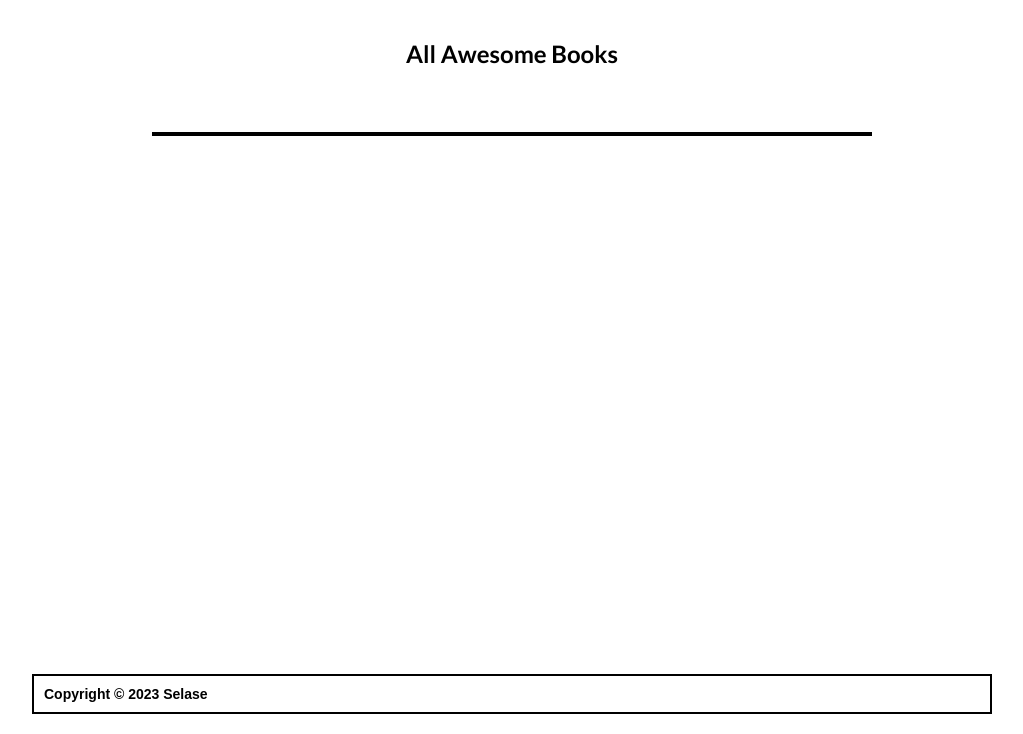
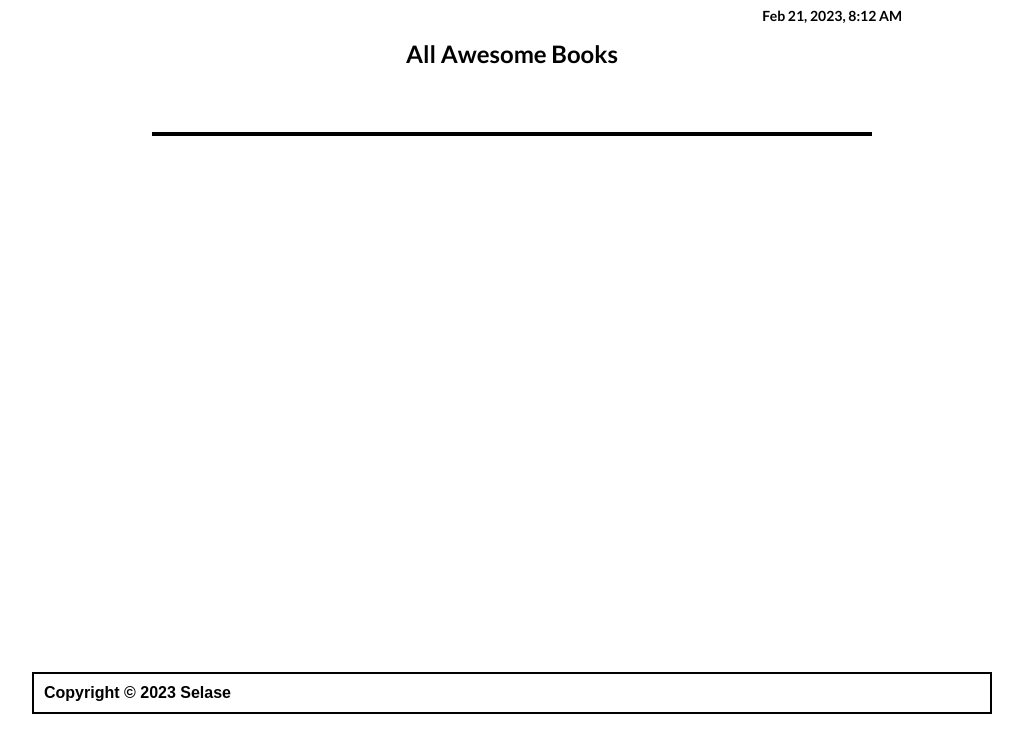
Before and after one commit to dselasea/awesomebooks-es6, a website with bundled scripts: page index.html in a window 1280 px wide. Shown: the part 66-800 px from the top of the page, without its empty margins (128-1151 px from the left). Built offline with nearby package versions, Linux system fonts and the light colour scheme.

Commit message:
Fix luxon error

```diff
--- a/index.css
+++ b/index.css
@@ -121,6 +121,13 @@ body {
   margin-right: 210px;
 }
 
+.date-now {
+  font-size: 14px;
+  font-weight: 700;
+  margin-right: 210px;
+  float: right;
+}
+
 .addnewbook {
   display: none;
 }
--- a/index.html
+++ b/index.html
@@ -16,11 +16,12 @@
                 <li class="border"><a class="add-link" href="#">Add new</a></li>
                 <li><a class="contact-link" href="#">Contact</a></li>
             </ul>
-        </nav>
-    </header>
-    <!--end of header-->
-  <main class="allcontainer">
-  <div class="container">
+          </nav>
+        </header>
+        <!--end of header-->
+        <main class="allcontainer">
+          <div class="container">
+      <div class="date-now">Hello</div>
     <section class="book-lists">
       <h1 class="book-heading">All Awesome Books</h1>
       <div class="new-books"></div>
@@ -60,7 +61,7 @@
 </main>
   <footer class="footer-container">
     <div class="footer-logo">
-        <div class="date">Copyright &copy; 2023 Selase</div>
+        <div>Copyright &copy; 2023 Selase</div>
     </div>
 </footer>
   <script type="module" src="index.js"></script>
--- a/modules/datetime.js
+++ b/modules/datetime.js
@@ -1,6 +1,10 @@
+import { DateTime } from "./luxon.js";
+
+const date = document.querySelector('.date-now');
+
 const time = () => {
   const dateTimeNow = DateTime.now();
-  document.querySelector('.date').innerHTML = dateTimeNow.toLocaleString(DateTime.DATETIME_MED);
+  date.textContent = dateTimeNow.toLocaleString(DateTime.DATETIME_MED);
 }
 
 setInterval(time, 1000);
```
